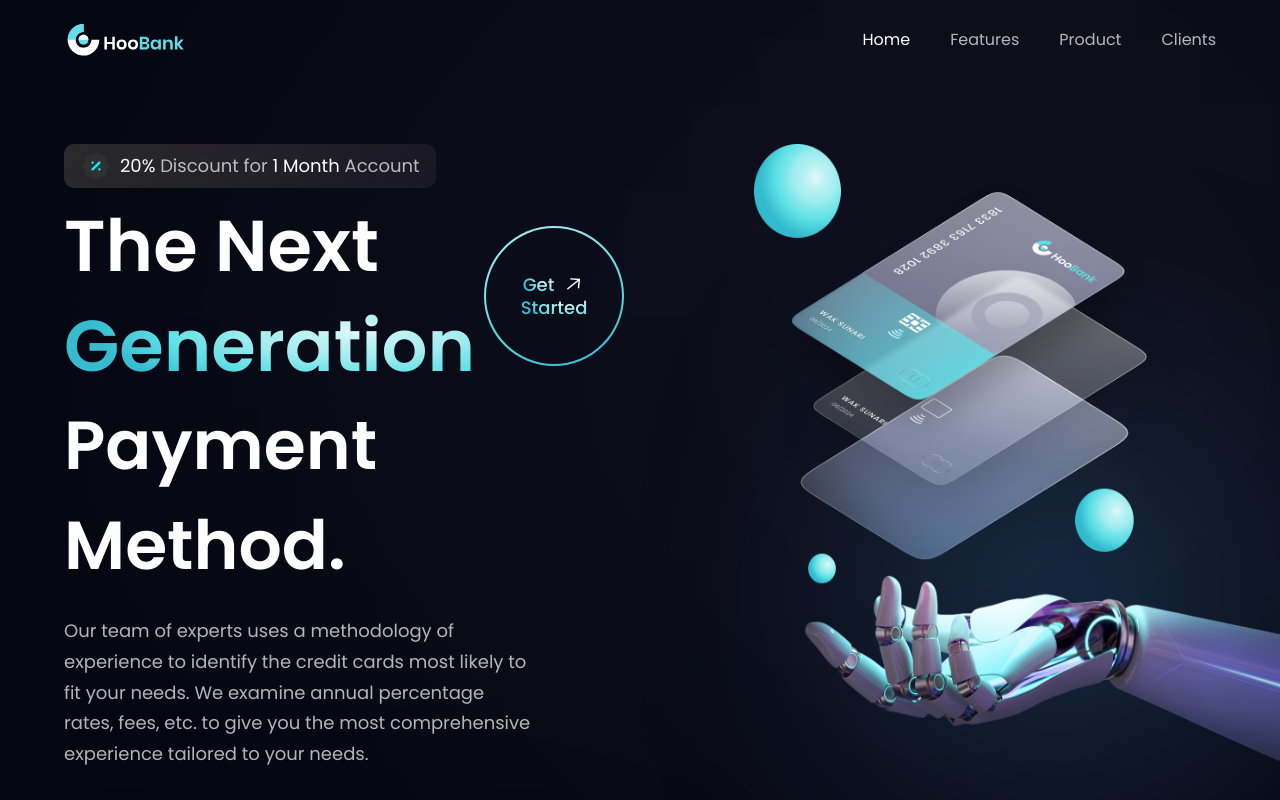
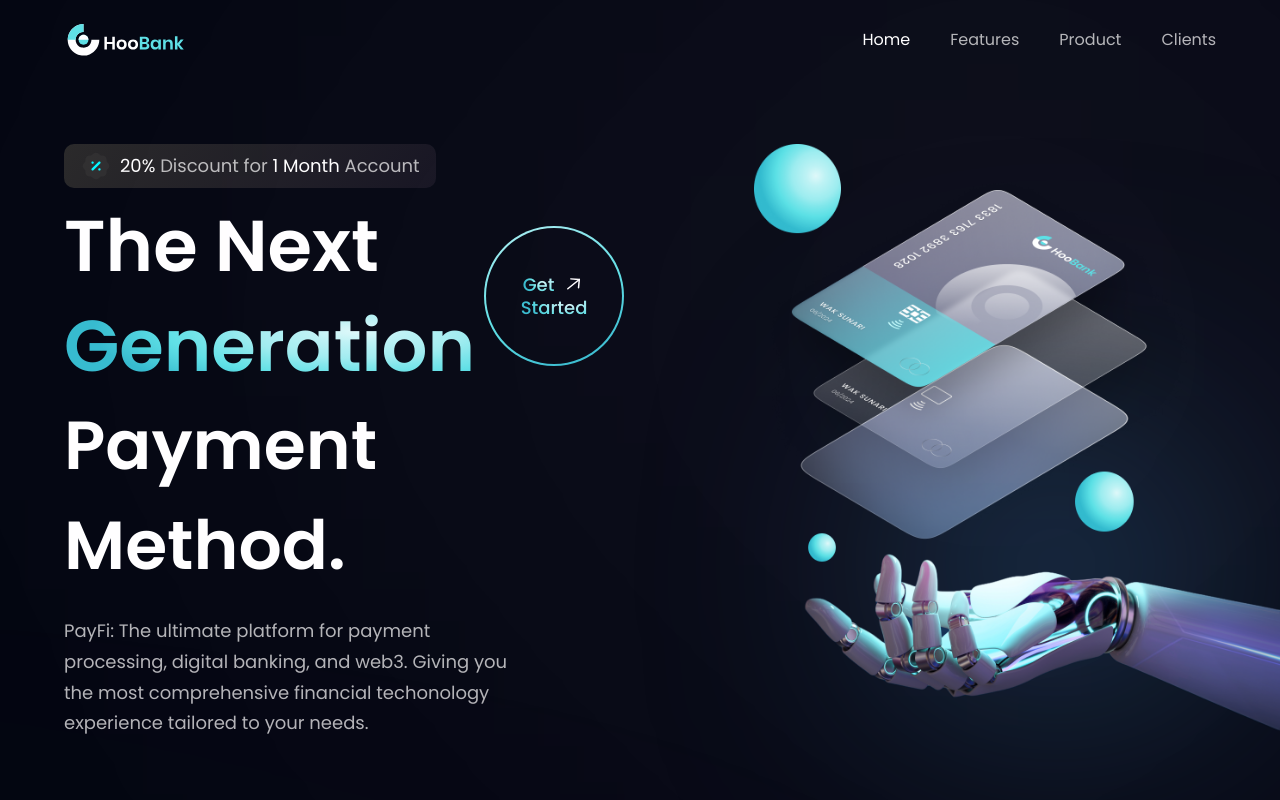
Before and after one commit to codedbyshaun/FinTech-React, a React (Vite) app in the folder modern_fintech_app/: page / in a window 1280 px wide. Shown: the top 800 px of the page. Built offline with nearby package versions, Linux system fonts and the light colour scheme.

Commit message:
Update Hero.jsx
Improve hero information-text section.

```diff
--- a/modern_fintech_app/src/components/Hero.jsx
+++ b/modern_fintech_app/src/components/Hero.jsx
@@ -27,9 +27,8 @@ const Hero = () =>
 
       <h1 className="font-poppins font-semibold ss:text-[68px] text-[52px] text-white ss:leading-[100px]
         leading-[75px] w-full">Payment Method.</h1>
-      <p className={`${styles.paragraph} max-w-[470px] mt-5`}>Our team of experts uses a methodology of
-        experience to identify the credit cards most likely to fit your needs. We examine annual percentage
-        rates, fees, etc. to give you the most comprehensive experience tailored to your needs.</p>
+      <p className={`${styles.paragraph} max-w-[470px] mt-5`}>PayFi: The ultimate platform for payment processing,
+      digital banking, and web3. Giving you the most comprehensive financial techonology experience tailored to your needs.</p>
     </div>
 
     <div className={`flex-1 flex ${styles.flexCenter} md:my-0 my-10 relative`}>
```
